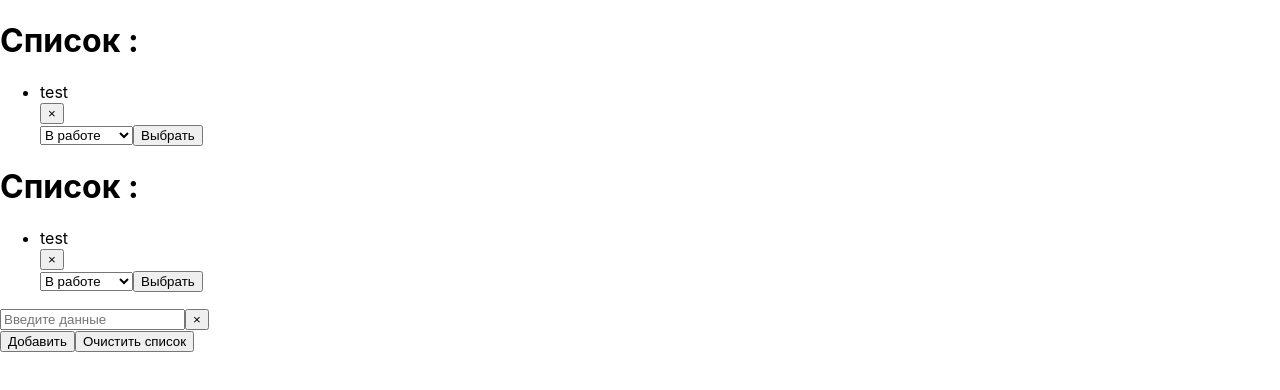
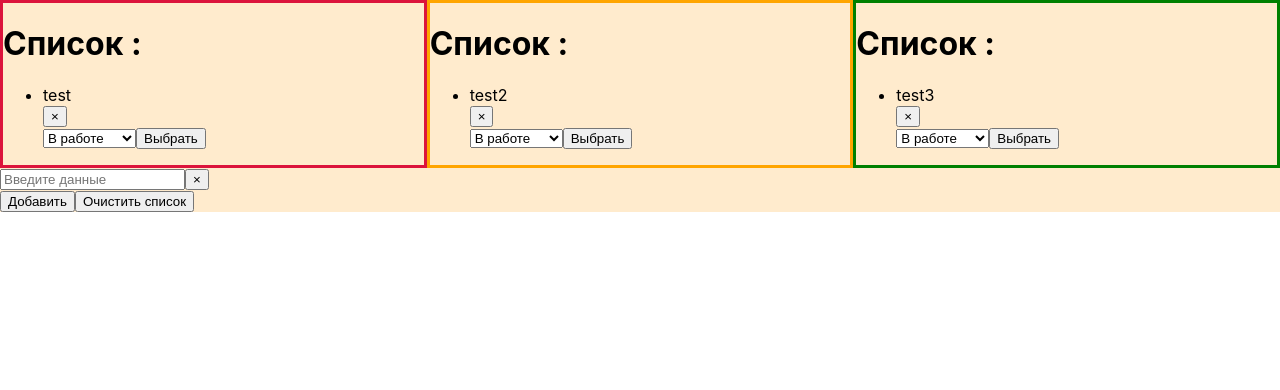
Before and after one commit to HelgaTaleriko/ToDoList2, a React (Create React App) app: page / in a window 1280 px wide. Shown: the top 390 px of the page. Built offline with nearby package versions, Linux system fonts and the light colour scheme.

Commit message:
feat(columns): создала колонки

```diff
--- a/src/App.css
+++ /dev/null
@@ -1,15 +0,0 @@
-ul{
-  display: flex;
-  flex-direction: column;
-  flex-wrap: wrap;
-  max-height: 300px;
-  padding: 0;
-}
-li{
-  width: 33%;
-  height: 100px;
-  background: red;
-  background-clip: content-box;
-  padding: 10px;
-  list-style: none;
-}
--- /dev/null
+++ b/src/ToDoList/ToDoList.css
@@ -0,0 +1,24 @@
+#columns {
+  -ms-box-orient: horizontal;
+  display: flex;
+  justify-content: space-around;
+  flex-flow: row wrap;
+}
+
+.toDo {
+  flex-grow: 1;
+  border: 3px solid crimson;
+
+}
+.inProgress {
+    flex-grow: 1;
+    border: 3px solid orange;
+
+}
+.completed {
+    flex-grow: 1;
+    border: 3px solid green;
+
+}
+div {
+    background-color: blanchedalmond;}
--- a/src/ToDoList/ToDoList.tsx
+++ b/src/ToDoList/ToDoList.tsx
@@ -1,34 +1,34 @@
 import React, { useState } from "react";
 import { ToDoListDisplay } from "./ToDoListDisplay";
 import { ToDoListButtons } from "./ToDoListButtons";
+import "./ToDoList.css";
 
 export type ItemType = {
   text: string;
   id: number;
-  status?: "toDo" | "inProgress" | "completed";
+  status: "toDo" | "inProgress" | "completed";
 };
+const initialValues: ItemType[] = [
+  { text: "test", id: 0, status: "toDo" },
+  { text: "test2", id: 1, status: "inProgress" },
+  { text: "test3", id: 3, status: "completed" },
+];
 export const ToDoList = () => {
-  const [items, setItems] = useState<ItemType[]>([{ text: "test", id: 0 }]);
+  const [items, setItems] = useState<ItemType[]>(initialValues);
   const addText = (text: string) => {
-    //создаем элементы массива
-    const newItem: ItemType = {
+    let newItem: ItemType;
+    newItem = {
       text: text,
       id: new Date().valueOf(),
       status: "toDo",
     };
-    //создаем массив
     const newArray = [...items, newItem];
-    // const array2 = [...items];
-    // array2.push(newItem);
-    // setItems устанавливает новое значение items
     setItems(newArray);
   };
   const minusText = () => {
     setItems([]);
   };
-  // console.log(items);
 
-  //переписать deleteitem
   const deleteItem = (id: number) => {
     const filteredItems = items.filter((item) => {
       return item.id !== id;
@@ -37,7 +37,9 @@ export const ToDoList = () => {
   };
   //решение Миши №1:
   const saveTodo = (text: string, id: number) => {
+    //сделать savetodo с сохраненем стаатуса
     //создаем элемент массива
+    // найти старый и объеденить с новым текстом(прочитать про объекты и спрэд операции)
     const newItem: ItemType = {
       text: text,
       id: id,
@@ -49,13 +51,14 @@ export const ToDoList = () => {
     const filtredItems = items.filter((item) => {
       return item.id !== id;
     });
-    console.log(filtredItems);
     //добавляем в фильтрованый массив новое значение
     const newArray = [...filtredItems, newItem];
+    //сортировать по id( sort, find)
     //устанавливаем setItems
     setItems(newArray);
-    console.log(newArray);
-    console.log(items);
+
+
+
  //
     //решение черех findIndex:
     // найти элемент , который = id элемента массива
@@ -66,29 +69,32 @@ export const ToDoList = () => {
   //из массива найти элемент и поменять в этом элементе значение
   return (
     <div>
-      {/*<ToDoListDisplay*/}
-      {/*  deleteItem={deleteItem}*/}
-      {/*  items={items.filter((item) => item.status === "toDo")}*/}
-      {/*/>*/}
-      {/*<ToDoListDisplay*/}
-      {/*  deleteItem={deleteItem}*/}
-      {/*  items={items.filter((item) => item.status === "inProgress")}*/}
-      {/*/>*/}
-      {/*<ToDoListDisplay*/}
-      {/*  deleteItem={deleteItem}*/}
-      {/*  items={items.filter((item) => item.status === "completed")}*/}
-      {/*/>*/}
+      <div id="columns">
+        <div className="toDo">
           <ToDoListDisplay
-        items={items}
             deleteItem={deleteItem}
+            items={items.filter((item) => item.status === "toDo")}
             saveTodo={saveTodo}
           />
+        </div>
+        <div className="inProgress">
           <ToDoListDisplay
-        items={items}
             deleteItem={deleteItem}
+            items={items.filter((item) => item.status === "inProgress")}
             saveTodo={saveTodo}
           />
+        </div>
+        <div className="completed">
+          <ToDoListDisplay
+            deleteItem={deleteItem}
+            items={items.filter((item) => item.status === "completed")}
+            saveTodo={saveTodo}
+          />
+        </div>
+      </div>
+      <div>
         <ToDoListButtons addText={addText} minusText={minusText} />
+      </div>
     </div>
   );
 };
--- a/src/ToDoList/ToDoListButtons/TDLForm/TDLForm.tsx
+++ b/src/ToDoList/ToDoListButtons/TDLForm/TDLForm.tsx
@@ -1,4 +1,8 @@
 import React, { useState } from "react";
+import { ItemType } from "../../ToDoList";
+type Iprops = {
+  item: ItemType;
+};
 
 export const TDLForm = () => {
   const [selectedValue, setSelectedValue] = useState("");
```
Also changed, not shown: src/ToDoList/ToDoListDisplay/ToDoList.css (deleted). Lines whose indentation alone changed are shown as unchanged.
